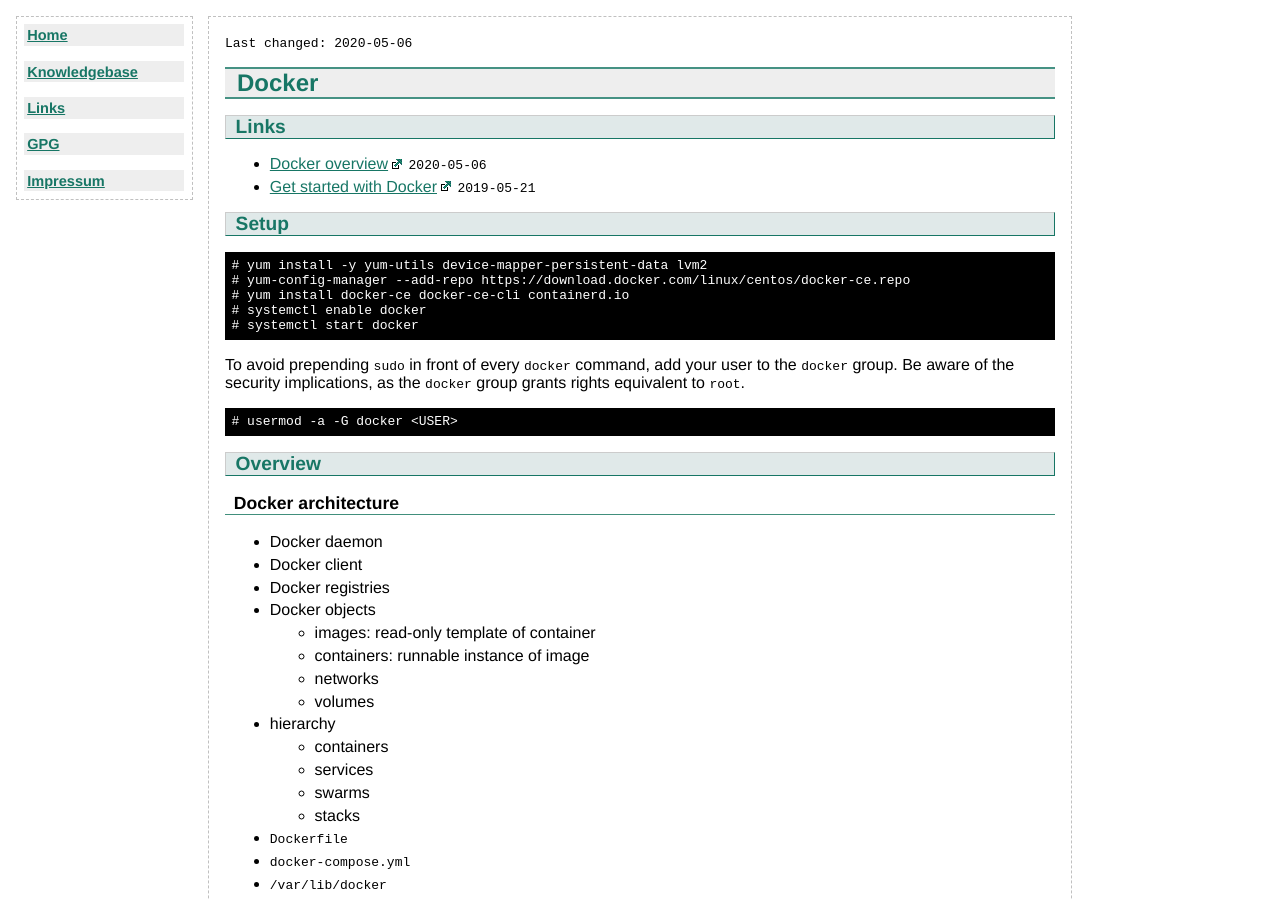
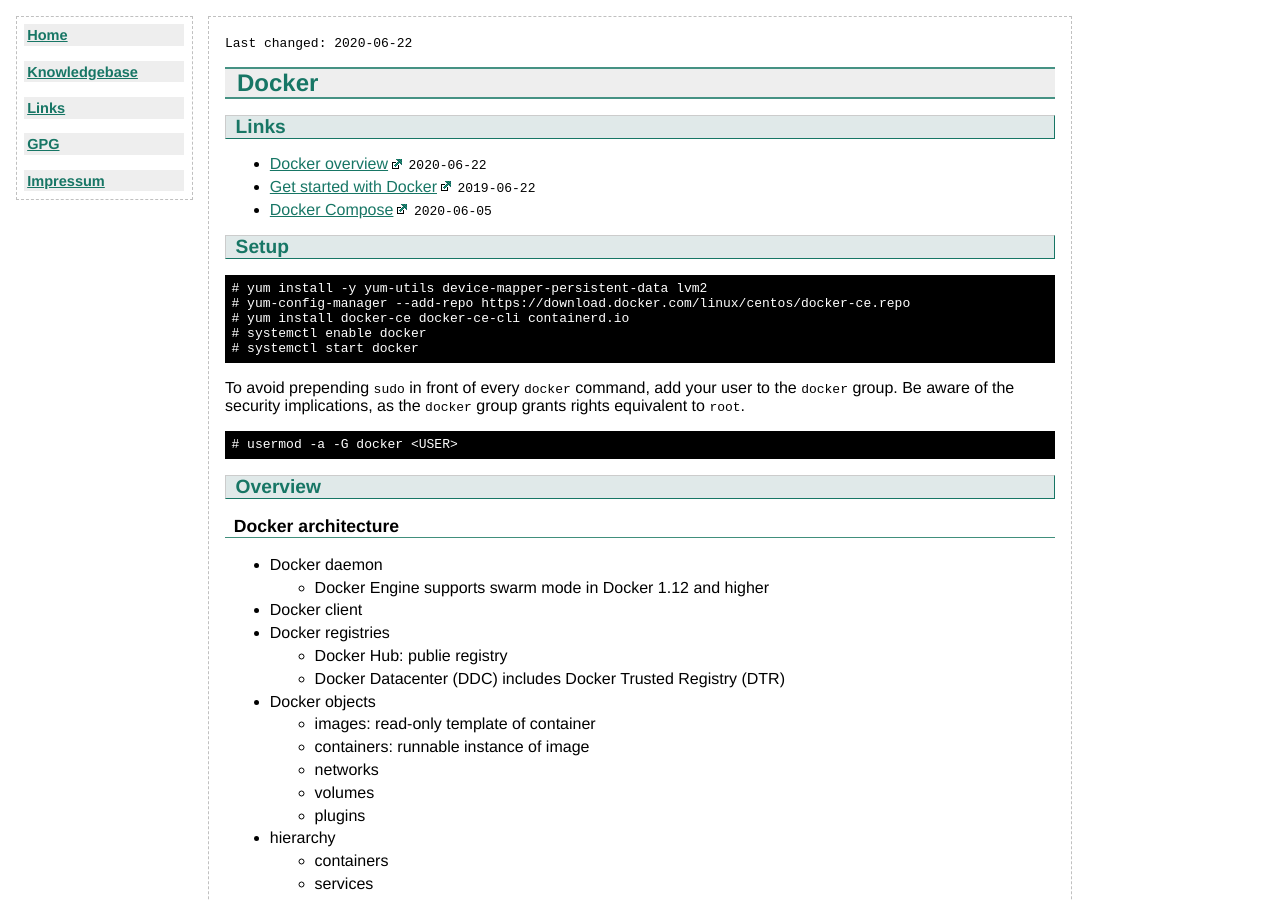
Before and after one commit to flyinggreenfrog/flyinggreenfrog.github.io, a Jekyll site: the page built from knowledgebase/docker.md, in a window 1280 px wide and 900 px high. Built offline with Jekyll 4.4.1, drawn with Linux system fonts in a browser that asks for light colours.

Commit message:
Work on knowledgebase docker.

````diff
--- a/knowledgebase/docker.md
+++ b/knowledgebase/docker.md
@@ -1,13 +1,14 @@
 ---
 title: Docker
-last-changed: <time>2020-05-06</time>
+last-changed: <time>2020-06-22</time>
 knowledgebase: true
 categories: [Container, Linux]
 ---
 ## Links
 
-* [Docker overview](https://docs.docker.com/get-started/docker-overview) <time>2020-05-06</time>
-* [Get started with Docker](https://docs.docker.com/get-started) <time>2019-05-21</time>
+* [Docker overview](https://docs.docker.com/get-started/overview) <time>2020-06-22</time>
+* [Get started with Docker](https://docs.docker.com/get-started) <time>2019-06-22</time>
+* [Docker Compose](https://docs.docker.com/compose) <time>2020-06-05</time>
 
 ## Setup
 
@@ -32,13 +33,17 @@ group grants rights equivalent to `root`.
 ### Docker architecture
 
 * Docker daemon
+  - Docker Engine supports swarm mode in Docker 1.12 and higher
 * Docker client
 * Docker registries
+  - Docker Hub: publie registry
+  - Docker Datacenter (DDC) includes Docker Trusted Registry (DTR)
 * Docker objects
   - images: read-only template of container
   - containers: runnable instance of image
   - networks
   - volumes
+  - plugins
 * hierarchy
   - containers
   - services
@@ -171,6 +176,9 @@ Dockerfile instructions
 * ONBUILD
 * STOPSIGNAL
 
+### Compose
+
+
 ### Swarm
 
 ```sh
````
